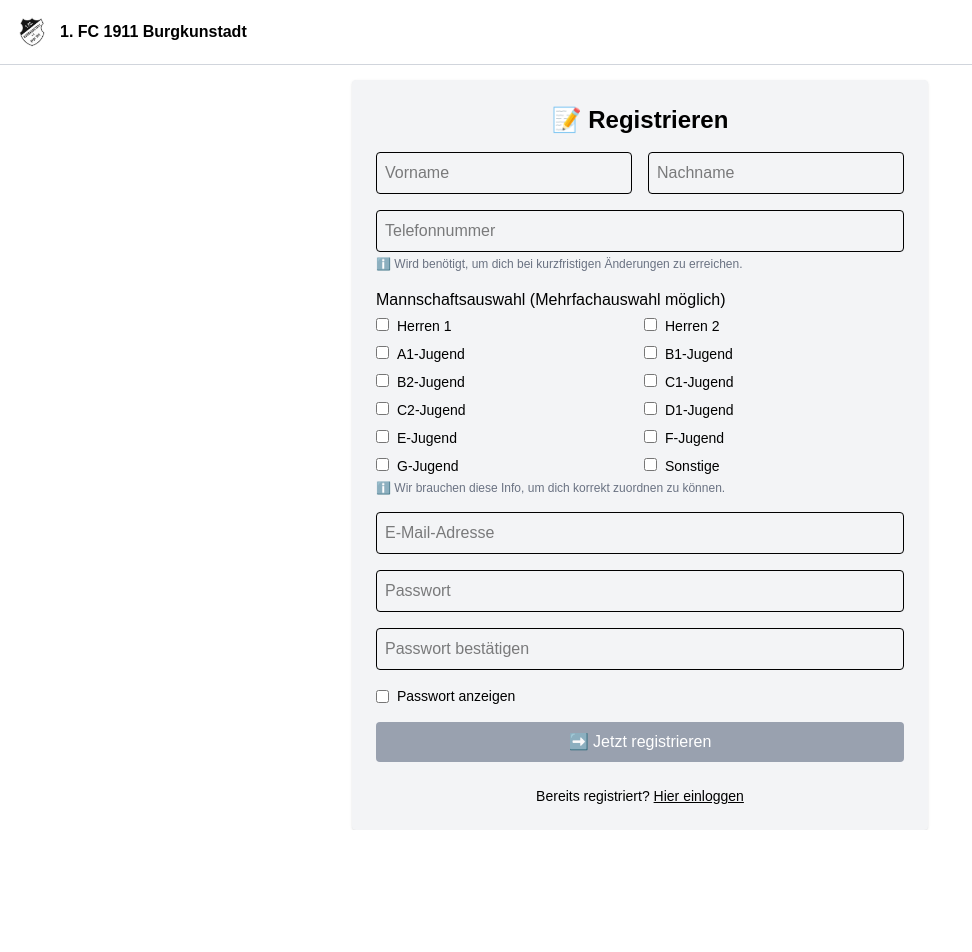
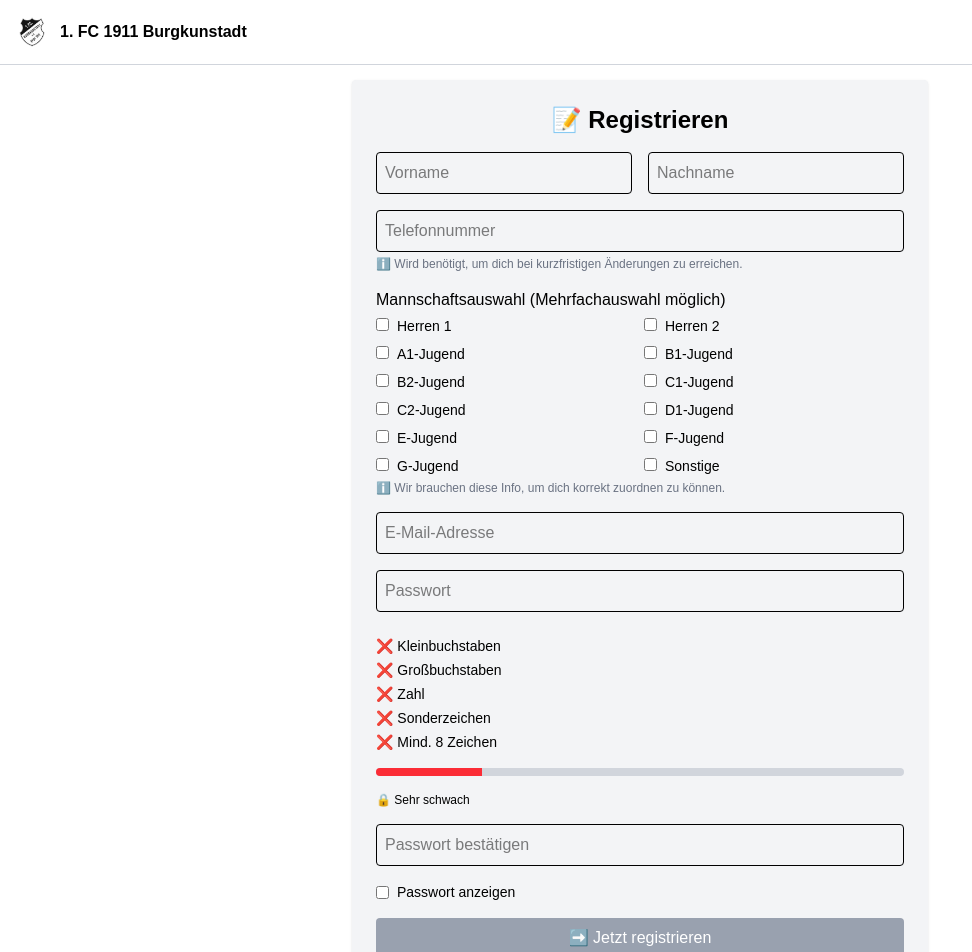
Before and after one commit to BastiiSP/platzbuchung-fcb, a Next.js app: page /registrieren in a window 1280 px wide. Shown: the top 952 px of the page, without its empty margins (0-972 px from the left). Before the commit the page ends 830 px from the top, so only its background shows below. Built offline with nearby package versions, Linux system fonts and the light colour scheme; no server answers.

Commit message:
Passwort Rquirements aktualisiert und visuelles Feedback implementiert

```diff
--- a/src/app/registrieren-debug/page.tsx
+++ b/src/app/registrieren-debug/page.tsx
@@ -26,6 +26,35 @@ function RegistrierenDebugActive() {
   const [mannschaften, setMannschaften] = useState('["Herren 1"]');
   const [sonstigeMannschaft, setSonstigeMannschaft] = useState("");
   const [feedback, setFeedback] = useState("");
+  const [passwortStarke, setPasswortStarke] = useState(0);
+  const [passwortFeedback, setPasswortFeedback] = useState({
+    hasLower: false,
+    hasUpper: false,
+    hasNumber: false,
+    hasSymbol: false,
+    hasMinLength: false,
+  });
+
+  const handlePasswortChange = (value: string) => {
+    setPasswort(value);
+
+    const feedback = {
+      hasLower: /[a-z]/.test(value),
+      hasUpper: /[A-Z]/.test(value),
+      hasNumber: /[0-9]/.test(value),
+      hasSymbol: /[^A-Za-z0-9]/.test(value),
+      hasMinLength: value.length >= 8,
+    };
+    setPasswortFeedback(feedback);
+
+    const score =
+      Number(feedback.hasLower) +
+      Number(feedback.hasUpper) +
+      Number(feedback.hasNumber) +
+      Number(feedback.hasSymbol) +
+      Number(feedback.hasMinLength);
+    setPasswortStarke(score);
+  };
 
   const handleDebugRegistrierung = async (e: React.FormEvent) => {
     e.preventDefault();
@@ -39,18 +68,6 @@ function RegistrierenDebugActive() {
       setFeedback("❌ Ungültiges JSON im Mannschaften-Feld");
       return;
     }
-
-    console.log("📤 Debug-Registrierungsdaten:", {
-      email,
-      password: passwort,
-      data: {
-        vorname,
-        nachname,
-        telefonnummer,
-        mannschaften: parsedMannschaften,
-        sonstige_mannschaft: sonstigeMannschaft || null,
-      },
-    });
 
     const { error } = await supabase.auth.signUp({
       email,
@@ -87,14 +104,49 @@ function RegistrierenDebugActive() {
           required
           className="w-full p-2 border rounded text-black"
         />
+
         <input
           type="password"
           placeholder="Passwort"
           value={passwort}
-          onChange={(e) => setPasswort(e.target.value)}
+          onChange={(e) => handlePasswortChange(e.target.value)}
           required
           className="w-full p-2 border rounded text-black"
         />
+
+        <div className="text-sm mt-2 space-y-1">
+          <div>{passwortFeedback.hasLower ? "✅" : "❌"} Kleinbuchstaben</div>
+          <div>{passwortFeedback.hasUpper ? "✅" : "❌"} Großbuchstaben</div>
+          <div>{passwortFeedback.hasNumber ? "✅" : "❌"} Zahl</div>
+          <div>{passwortFeedback.hasSymbol ? "✅" : "❌"} Sonderzeichen</div>
+          <div>
+            {passwortFeedback.hasMinLength ? "✅" : "❌"} Mind. 8 Zeichen
+          </div>
+        </div>
+
+        <div className="mt-2 h-2 w-full rounded bg-gray-300 overflow-hidden">
+          <div
+            className={`h-full transition-all duration-300 ${
+              passwortStarke <= 2
+                ? "bg-red-500 w-1/5"
+                : passwortStarke === 3
+                ? "bg-yellow-400 w-3/5"
+                : passwortStarke === 4
+                ? "bg-yellow-500 w-4/5"
+                : "bg-green-500 w-full"
+            }`}
+          />
+        </div>
+        <p className="text-xs mt-1">
+          {passwortStarke <= 2
+            ? "🔒 Sehr schwach"
+            : passwortStarke === 3
+            ? "🟡 Mittel"
+            : passwortStarke === 4
+            ? "🟠 Gut"
+            : "🟢 Sehr stark"}
+        </p>
+
         <input
           type="text"
           placeholder="Vorname"
--- a/src/app/registrieren/page.tsx
+++ b/src/app/registrieren/page.tsx
@@ -4,14 +4,12 @@ import { useState, useEffect } from "react";
 import { useRouter } from "next/navigation";
 import Image from "next/image";
 import { createClient } from "@/lib/supabaseClient";
-import ThemeToggle from "@/components/ThemeToggle";
 import { FaCheckCircle, FaTimesCircle } from "react-icons/fa";
 
 export default function Registrierungsseite() {
   const supabase = createClient();
   const router = useRouter();
 
-  // 🧠 Formularzustände
   const [email, setEmail] = useState("");
   const [passwort, setPasswort] = useState("");
   const [passwortBestaetigung, setPasswortBestaetigung] = useState("");
@@ -24,6 +22,15 @@ export default function Registrierungsseite() {
   const [telefonnummer, setTelefonnummer] = useState("");
   const [mannschaften, setMannschaften] = useState<string[]>([]);
   const [sonstigeMannschaft, setSonstigeMannschaft] = useState("");
+
+  const [passwortStarke, setPasswortStarke] = useState(0);
+  const [passwortFeedback, setPasswortFeedback] = useState({
+    hasLower: false,
+    hasUpper: false,
+    hasNumber: false,
+    hasSymbol: false,
+    hasMinLength: false,
+  });
 
   const alleMannschaften = [
     "Herren 1",
@@ -48,12 +55,32 @@ export default function Registrierungsseite() {
     }
   };
 
+  const handlePasswortChange = (value: string) => {
+    setPasswort(value);
+
+    const feedback = {
+      hasLower: /[a-z]/.test(value),
+      hasUpper: /[A-Z]/.test(value),
+      hasNumber: /[0-9]/.test(value),
+      hasSymbol: /[^A-Za-z0-9]/.test(value),
+      hasMinLength: value.length >= 8,
+    };
+    setPasswortFeedback(feedback);
+
+    const score =
+      Number(feedback.hasLower) +
+      Number(feedback.hasUpper) +
+      Number(feedback.hasNumber) +
+      Number(feedback.hasSymbol) +
+      Number(feedback.hasMinLength);
+    setPasswortStarke(score);
+  };
+
   const handleRegistrierung = async (e: React.FormEvent) => {
     e.preventDefault();
     setFehler("");
     setErfolg("");
 
-    // Zusätzliche Sicherheitsprüfung für Pflichtfelder
     if (!vorname || !nachname || !telefonnummer) {
       setFehler("❌ Bitte alle Pflichtfelder ausfüllen.");
       return;
@@ -64,18 +91,6 @@ export default function Registrierungsseite() {
       return;
     }
 
-    console.log("🧪 Registrierungsdaten", {
-      email,
-      password: passwort,
-      data: {
-        vorname,
-        nachname,
-        telefonnummer,
-        mannschaften,
-        sonstige_mannschaft: sonstigeMannschaft || null,
-      },
-    });
-
     const { error } = await supabase.auth.signUp({
       email,
       password: passwort,
@@ -84,7 +99,7 @@ export default function Registrierungsseite() {
           vorname,
           nachname,
           telefonnummer,
-          mannschaften, //: JSON.stringify(mannschaften), // ✅ JSON-stringified!
+          mannschaften,
           sonstige_mannschaft: sonstigeMannschaft || null,
         },
       },
@@ -102,9 +117,6 @@ export default function Registrierungsseite() {
 
   const istFormularGueltig =
     email && passwort.length >= 6 && passwort === passwortBestaetigung;
-  // vorname &&
-  // nachname &&
-  // telefonnummer;
 
   return (
     <main className="min-h-screen bg-white dark:bg-neutral-900 text-black dark:text-white flex flex-col items-center justify-center px-4">
@@ -115,19 +127,18 @@ export default function Registrierungsseite() {
             1. FC 1911 Burgkunstadt
           </span>
         </div>
-        {/* <ThemeToggle /> */}
       </header>
 
       <div className="w-full max-w-xl bg-gray-100 dark:bg-neutral-800 p-6 rounded shadow mt-20">
         <h1 className="text-2xl font-bold text-center mb-4">📝 Registrieren</h1>
         <form onSubmit={handleRegistrierung} className="space-y-4">
+          {/* Vorname / Nachname */}
           <div className="flex flex-wrap gap-4">
             <input
               type="text"
               placeholder="Vorname"
               value={vorname}
               onChange={(e) => setVorname(e.target.value)}
-              // required
               className="flex-1 p-2 border rounded text-black"
             />
             <input
@@ -135,11 +146,11 @@ export default function Registrierungsseite() {
               placeholder="Nachname"
               value={nachname}
               onChange={(e) => setNachname(e.target.value)}
-              // required
               className="flex-1 p-2 border rounded text-black"
             />
           </div>
 
+          {/* Telefonnummer */}
           <div>
             <input
               type="tel"
@@ -147,7 +158,6 @@ export default function Registrierungsseite() {
               value={telefonnummer}
               onChange={(e) => setTelefonnummer(e.target.value)}
               className="w-full p-2 border rounded text-black"
-              // required
             />
             <p className="text-xs text-gray-500 mt-1">
               ℹ️ Wird benötigt, um dich bei kurzfristigen Änderungen zu
@@ -155,6 +165,7 @@ export default function Registrierungsseite() {
             </p>
           </div>
 
+          {/* Mannschaftsauswahl */}
           <div>
             <label className="block font-medium mb-1">
               Mannschaftsauswahl (Mehrfachauswahl möglich)
@@ -186,6 +197,7 @@ export default function Registrierungsseite() {
             )}
           </div>
 
+          {/* E-Mail */}
           <input
             type="email"
             value={email}
@@ -195,15 +207,50 @@ export default function Registrierungsseite() {
             className="w-full p-2 border rounded text-black"
           />
 
+          {/* Passwortfeld mit Live-Feedback */}
           <input
             type={passwortAnzeigen ? "text" : "password"}
             value={passwort}
-            onChange={(e) => setPasswort(e.target.value)}
+            onChange={(e) => handlePasswortChange(e.target.value)}
             placeholder="Passwort"
             required
             className="w-full p-2 border rounded text-black"
           />
 
+          <div className="text-sm mt-2 space-y-1">
+            <div>{passwortFeedback.hasLower ? "✅" : "❌"} Kleinbuchstaben</div>
+            <div>{passwortFeedback.hasUpper ? "✅" : "❌"} Großbuchstaben</div>
+            <div>{passwortFeedback.hasNumber ? "✅" : "❌"} Zahl</div>
+            <div>{passwortFeedback.hasSymbol ? "✅" : "❌"} Sonderzeichen</div>
+            <div>
+              {passwortFeedback.hasMinLength ? "✅" : "❌"} Mind. 8 Zeichen
+            </div>
+          </div>
+
+          <div className="mt-2 h-2 w-full rounded bg-gray-300 overflow-hidden">
+            <div
+              className={`h-full transition-all duration-300 ${
+                passwortStarke <= 2
+                  ? "bg-red-500 w-1/5"
+                  : passwortStarke === 3
+                  ? "bg-yellow-400 w-3/5"
+                  : passwortStarke === 4
+                  ? "bg-yellow-500 w-4/5"
+                  : "bg-green-500 w-full"
+              }`}
+            />
+          </div>
+          <p className="text-xs mt-1">
+            {passwortStarke <= 2
+              ? "🔒 Sehr schwach"
+              : passwortStarke === 3
+              ? "🟡 Mittel"
+              : passwortStarke === 4
+              ? "🟠 Gut"
+              : "🟢 Sehr stark"}
+          </p>
+
+          {/* Passwort bestätigen */}
           <div className="relative">
             <input
               type={passwortAnzeigen ? "text" : "password"}
@@ -224,6 +271,7 @@ export default function Registrierungsseite() {
             )}
           </div>
 
+          {/* Passwort anzeigen */}
           <label className="flex items-center gap-2 text-sm">
             <input
               type="checkbox"
```
